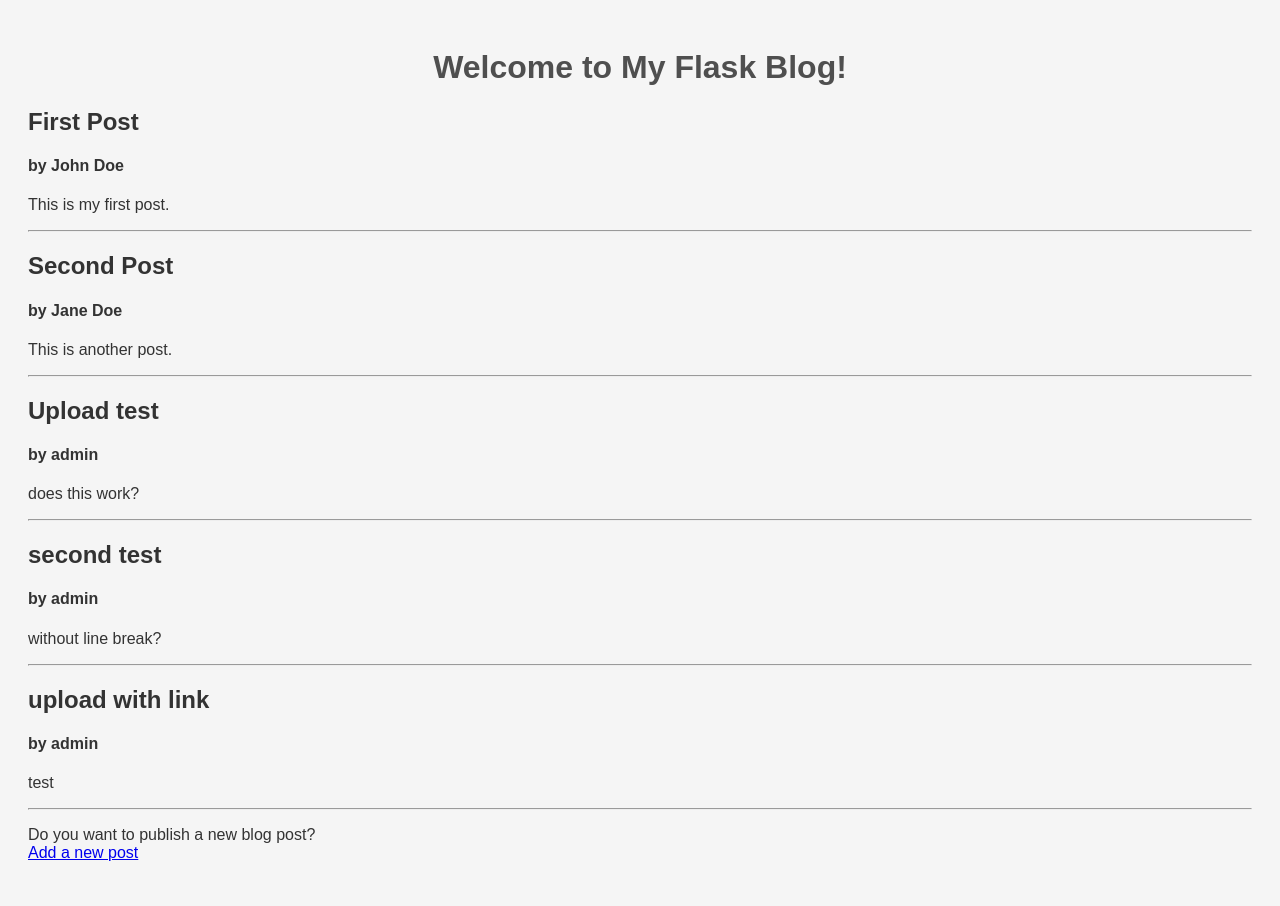
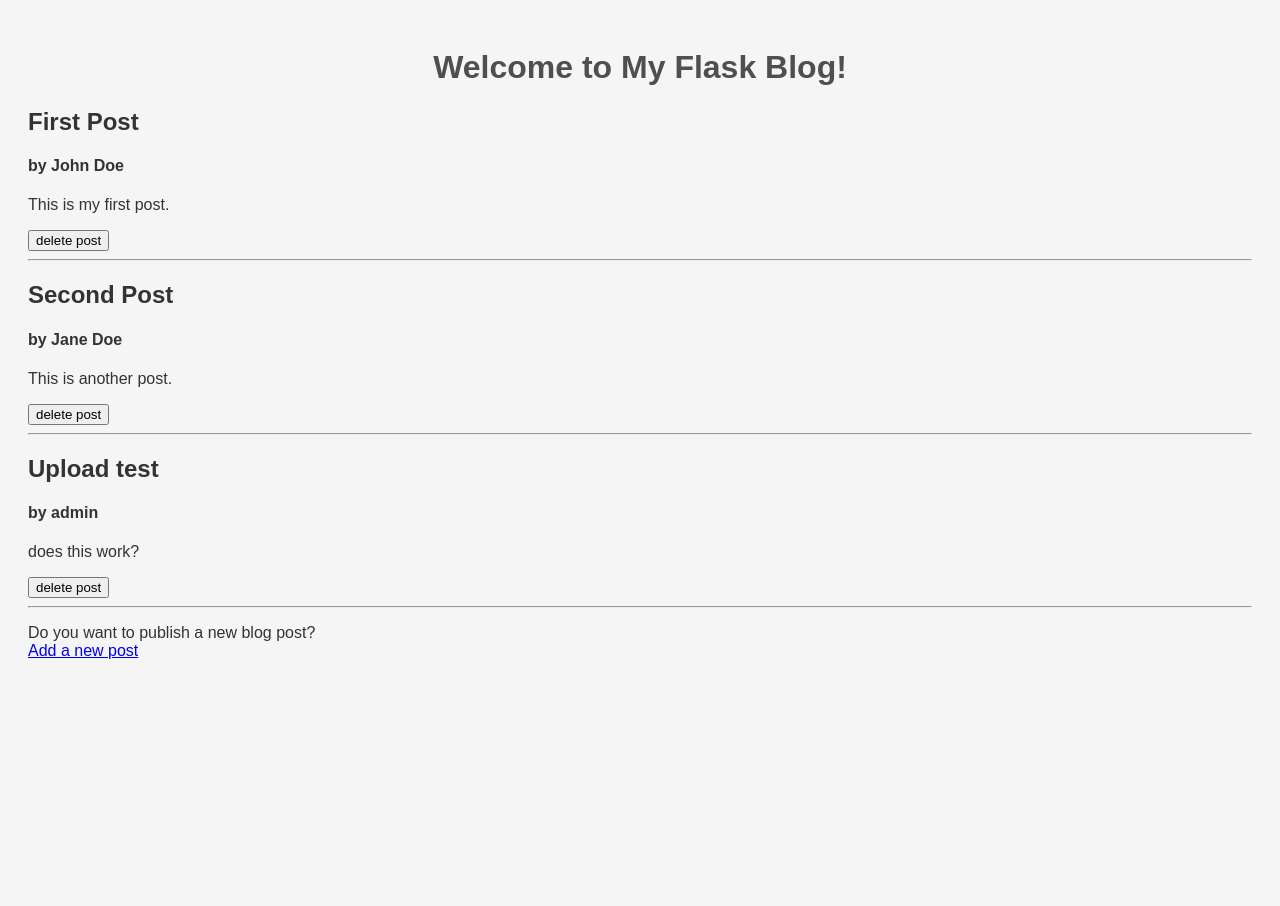
Before and after one commit to Martha-KW/Masterblog, a Flask app: page / in a window 1280 px wide. After the commit the page ends 659 px from the top, so only its background shows below. Run offline with Flask 3, Linux system fonts and the light colour scheme.

Commit message:
delete feature and security popup added

```diff
--- a/app.py
+++ b/app.py
@@ -30,21 +30,26 @@ def add():
         existing_ids = [post['id'] for post in load_posts()]
         new_id = 1
 
-
         while new_id in existing_ids:  # loops to find unique post id
             new_id += 1
-
 
         new_post = {'id': new_id, 'title': title, 'author': author, 'content': content}
         blog_posts=load_posts()
         blog_posts.append(new_post)
         save_posts((blog_posts))
 
+        return redirect(url_for('index'))
+    return render_template('add.html')
 
 
-        return redirect(url_for('index'))
+@app.route('/delete/<int:post_id>')
+def delete(post_id):
+    posts =load_posts()
+    updated_posts = [post for post in posts if post['id'] != post_id]
 
-    return render_template('add.html')
+    with open("posts.json", "w") as file:
+        json.dump(updated_posts, file, indent=4)
+    return redirect(url_for('index'))
 
 
 if __name__ == '__main__':
--- a/posts.json
+++ b/posts.json
@@ -16,17 +16,5 @@
         "title": "Upload test",
         "author": "admin",
         "content": "does this work?\r\n"
-    },
-    {
-        "id": 4,
-        "title": "second test",
-        "author": "admin",
-        "content": "without line break?"
-    },
-    {
-        "id": 5,
-        "title": "upload with link",
-        "author": "admin",
-        "content": "test"
     }
 ]
--- a/templates/index.html
+++ b/templates/index.html
@@ -7,11 +7,21 @@
     <link rel="stylesheet" href="{{ url_for('static', filename='style.css') }}">
 </head>
 <body>
+
+    <!-- display blogposts from json file -->
     <h1>Welcome to My Flask Blog!</h1>
         {% for post in posts %}
     <h2>{{ post.title }}</h2>
     <h4>by {{ post.author }}</h4>
     <p>{{ post.content }}</p>
+
+     <!-- create delete Button for each post -->
+    <form action="{{ url_for('delete', post_id=post.id) }}" method="get"
+          onsubmit="return confirm('do you really want to delete this post?');">
+    <button type="submit">delete post</button>
+</form>
+
+
     <hr>
 {% endfor %}
 <p>Do you want to publish a new blog post?</br>
```
